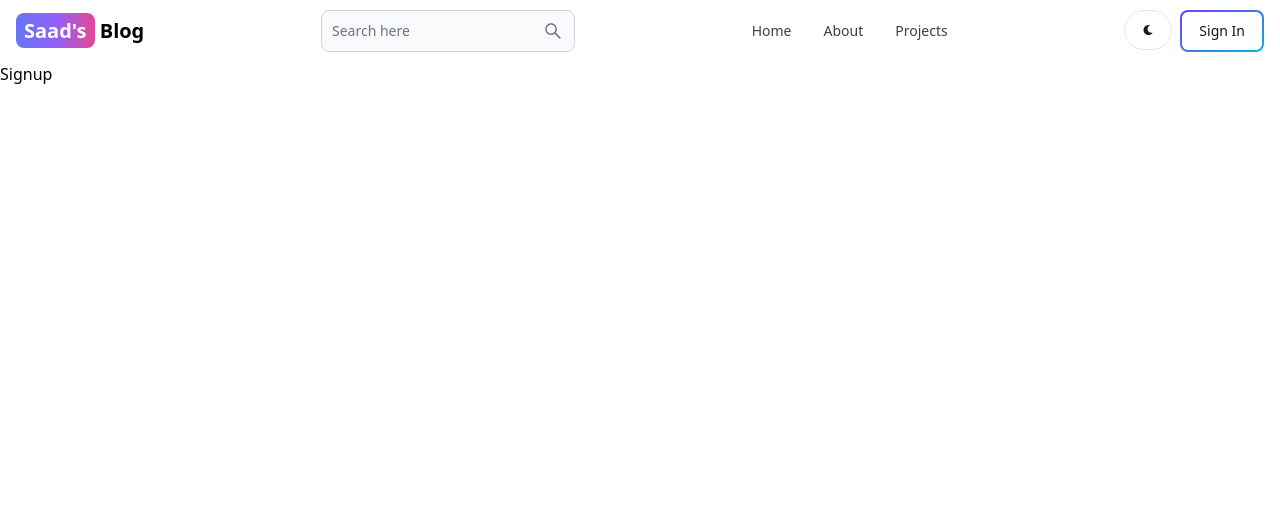
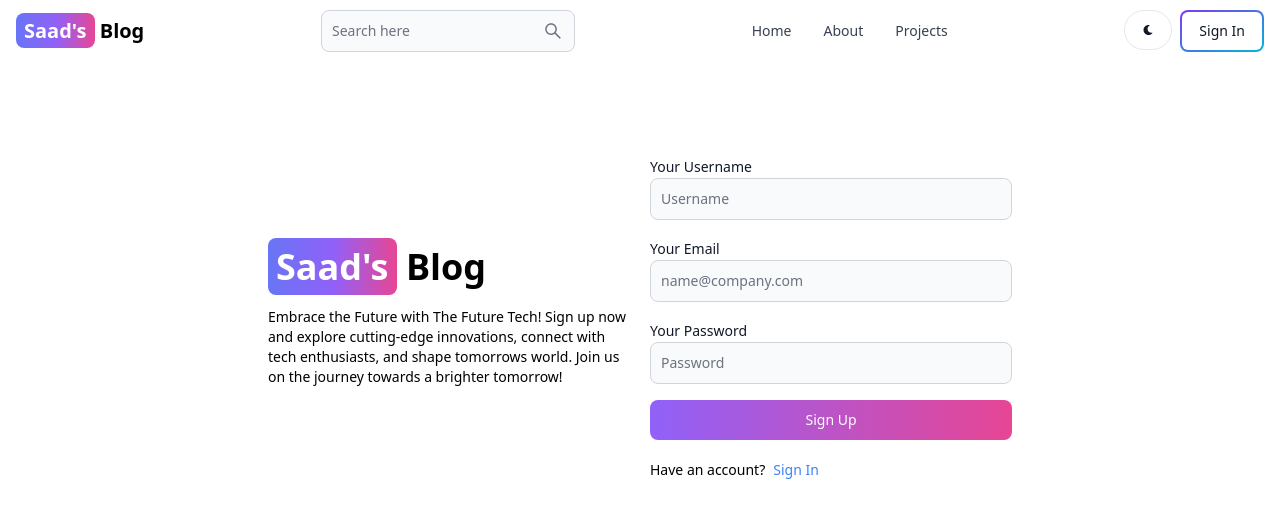
Before and after one commit to Saadnaeem453/BlogApp, a React (Vite) app in the folder FrontEnd/: page /sign-up in a window 1280 px wide. Shown: the top 518 px of the page. Built offline with nearby package versions, Linux system fonts and the light colour scheme.

Commit message:
Complete Signup page UI

```diff
--- a/FrontEnd/src/Pages/Signup.jsx
+++ b/FrontEnd/src/Pages/Signup.jsx
@@ -1,8 +1,41 @@
-
+import { Link } from "react-router-dom"
+import { Button, Label, TextInput } from "flowbite-react"
 export default function Signup() {
   return (
-    <div>
-      Signup
+    <div className="min-h-screen mt-20">
+      <div className="flex p-3 max-w-3xl mx-auto flex-col md:flex-row md:items-center gap-5 ">
+
+        <div className="flex-1">
+          <Link to="/" className="whitespace-nowrap self-center font-bold dark:text-white text-4xl">
+            <span className="px-2 py-1 bg-gradient-to-r from-indigo-500 via-purple-500 to-pink-500 rounded-lg text-white">Saad&apos;s</span> Blog
+          </Link>
+          <p className="text-sm mt-5">Embrace the Future with The Future Tech! Sign up now and explore cutting-edge innovations, connect with tech enthusiasts, and shape tomorrows world. Join us on the journey towards a brighter tomorrow!</p>
+        </div>
+
+        <div className="flex-1">
+          <form className="flex flex-col gap-4">
+            <div>
+              <Label value='Your Username' />
+              <TextInput type="text" placeholder="Username" id="username" />
+            </div>
+            <div>
+              <Label value='Your Email' />
+              <TextInput type="text" placeholder="name@company.com" id="email" />
+            </div><div>
+              <Label value='Your Password' />
+              <TextInput type="text" placeholder="Password" id="password" />
+            </div>
+            <Button gradientDuoTone="purpleToPink" type="submit">Sign Up</Button>
+          </form>
+
+          <div className="flex gap-2 text-sm mt-5">
+            <span>Have an account?</span>
+            <Link to="/sign-in" className="text-blue-500">
+              Sign In
+            </Link>
+          </div>
+        </div>
+      </div>
     </div>
   )
 }
```
